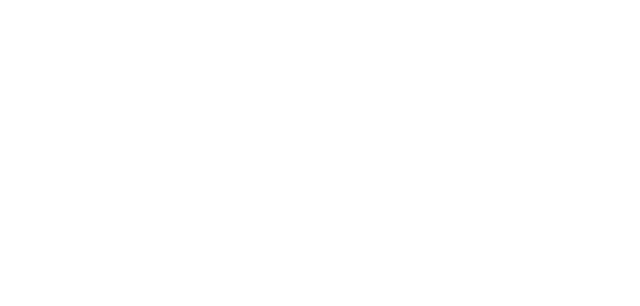
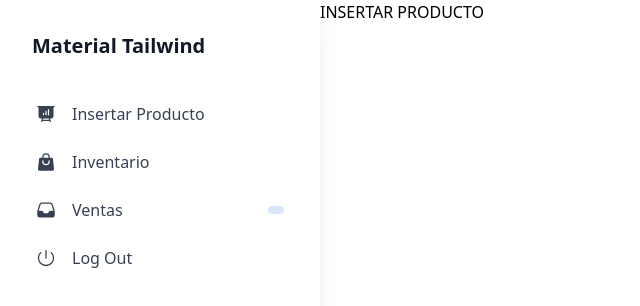
Before and after one commit to abregudev/inventoryApp, a Vue app: page /nuevoproducto in a window 1280 px wide. Before the commit this address had no page. Shown: the top 306 px of the page, without its empty margins (0-640 px from the left). Built offline with nearby package versions, Linux system fonts and the light colour scheme.

Commit message:
commit: rutas echas

```diff
--- a/package.json
+++ b/package.json
@@ -14,6 +14,7 @@
     "format": "prettier --write src/"
   },
   "dependencies": {
+    "lucide-vue-next": "^0.429.0",
     "pinia": "^2.1.7",
     "vue": "^3.4.29",
     "vue-router": "^4.3.3"
--- a/src/modules/layouts/SidebarLayout.vue
+++ b/src/modules/layouts/SidebarLayout.vue
@@ -17,7 +17,8 @@
     <nav
       class="flex flex-col gap-1 min-w-[240px] p-2 font-sans text-base font-normal text-gray-700"
     >
-      <div
+      <RouterLink to="/nuevoproducto">
+        <div
         role="button"
         tabindex="0"
         class="flex items-center w-full p-3 rounded-lg text-start leading-tight transition-all hover:bg-blue-50 hover:bg-opacity-80 focus:bg-blue-50 focus:bg-opacity-80 active:bg-gray-50 active:bg-opacity-80 hover:text-blue-900 focus:text-blue-900 active:text-blue-900 outline-none"
@@ -39,6 +40,7 @@
         </div>
         Insertar Producto
       </div>
+      </RouterLink>
 
       <RouterLink to="/inventario">
         <div
@@ -65,7 +67,8 @@
       </div>
       </RouterLink>
 
-      <div
+      <RouterLink to="/ventas">
+        <div
         role="button"
         tabindex="0"
         class="flex items-center w-full p-3 rounded-lg text-start leading-tight transition-all hover:bg-blue-50 hover:bg-opacity-80 focus:bg-blue-50 focus:bg-opacity-80 active:bg-blue-50 active:bg-opacity-80 hover:text-blue-900 focus:text-blue-900 active:text-blue-900 outline-none"
@@ -94,6 +97,9 @@
           </div>
         </div>
       </div>
+      </RouterLink>
+
+
       <div
         role="button"
         tabindex="0"
--- a/src/modules/router/index.ts
+++ b/src/modules/router/index.ts
@@ -19,8 +19,16 @@ export const router = createRouter({
           name: 'inventario',
           component: () => import('@/modules/views/InventarioView.vue')
         },
-
-
+        {
+          path: '/nuevoproducto',
+          name: 'nuevoproducto',
+          component: () => import('@/modules/views/InsertarProduto.vue')
+        },
+        {
+          path: '/ventas',
+          name: 'ventas',
+          component: () => import('@/modules/views/VentasView.vue')
+        },
       ]
     },
   ],
--- /dev/null
+++ b/src/modules/views/InsertarProduto.vue
@@ -0,0 +1,13 @@
+<template>
+    <div>
+        <h1>INSERTAR PRODUCTO</h1>
+    </div>
+</template>
+
+<script setup lang="ts">
+
+</script>
+
+<style scoped>
+
+</style>
--- /dev/null
+++ b/src/modules/views/VentasView.vue
@@ -0,0 +1,3 @@
+<template>
+    <h1>Ventas</h1>
+</template>
```
Also changed, not shown: src/modules/components/insertarproducto/InsertarCodigo.vue (added), src/modules/components/insertarproducto/NuevoProductoForm.vue (added), src/modules/components/insertarproducto/ProductoRegistrado.vue (added), 1 other file (tests, documents, lock files or other folders).
